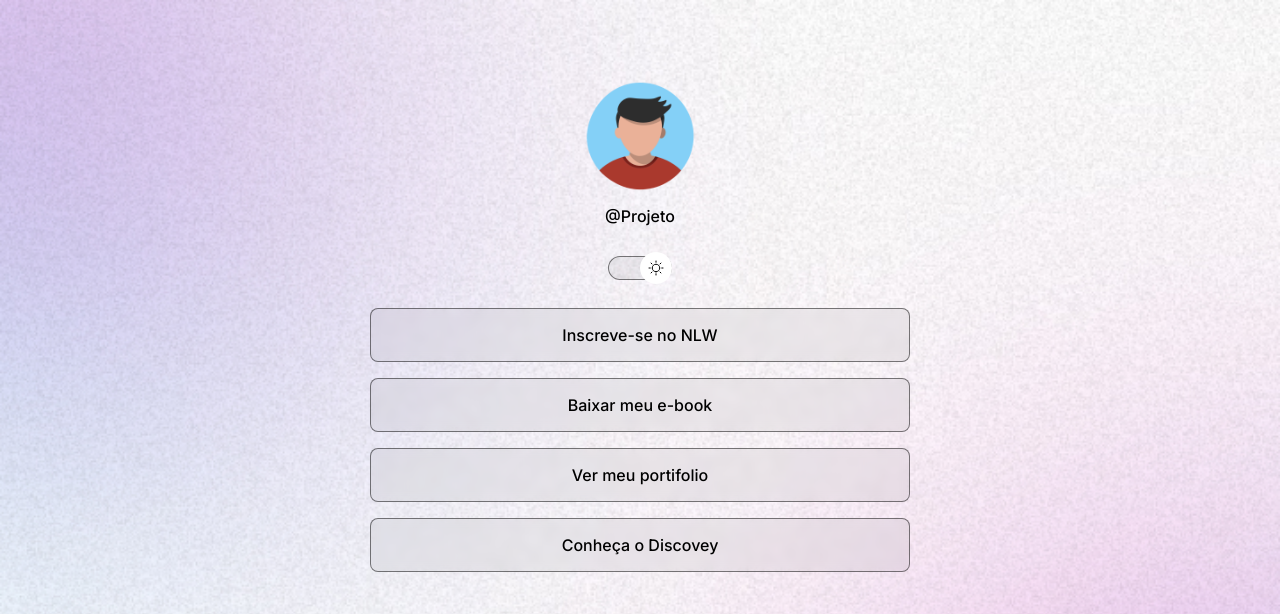
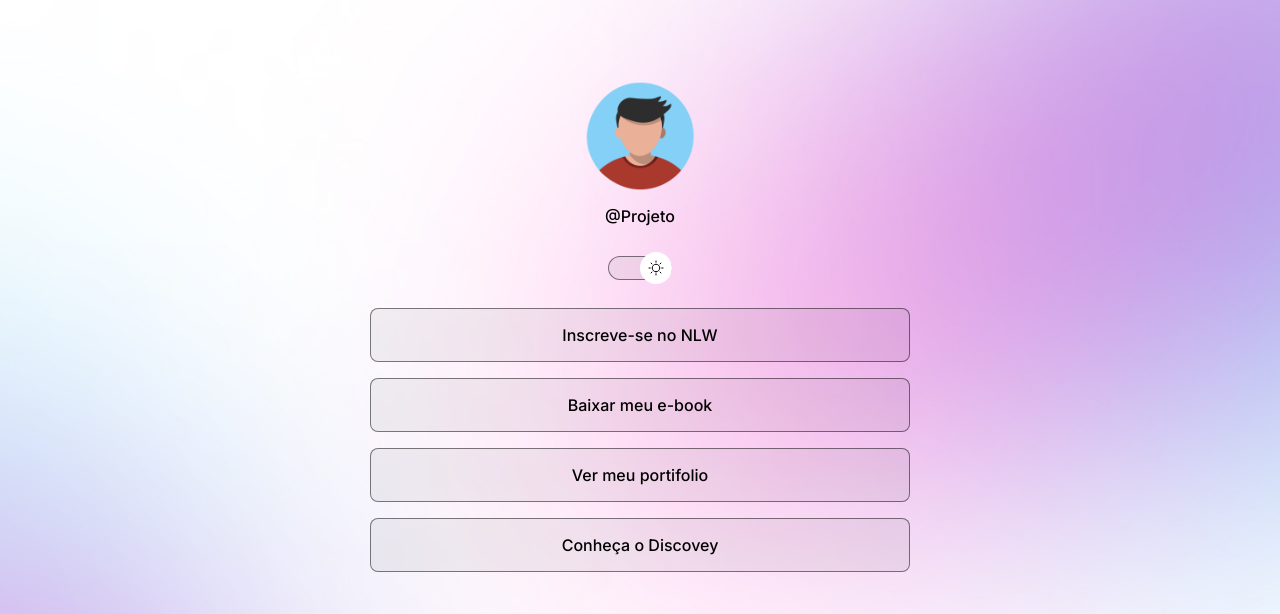
Before and after one commit to lndrumond/linkpage, a plain HTML site: page index.html in a window 1280 px wide. Shown: the top 614 px of the page. Drawn offline with nearby package versions, Linux system fonts and the light colour scheme.

Commit message:
modificacao bg media queries

```diff
--- a/style.css
+++ b/style.css
@@ -27,6 +27,7 @@
 
 body {
   background: var(--bg-url) no-repeat top center / cover;
+  height: 100vh;
 }
 /* tudo dentro do body com esses padrão, quando coloca **/
 body * {
@@ -83,6 +84,7 @@ body * {
   height: 24px;
   background: var(--surface-color);
   border: 1px solid var(--stroke-color);
+  backdrop-filter: blur(4px);
   -webkit-backdrop-filter: blur(4px);
   border-radius: 9999px;
 }
@@ -154,3 +156,14 @@ footer {
   text-align: center;
   font-size: 14px;
 }
+
+/* media queries muda a bg para a desktop depois de um certo tamanho */
+@media(min-width: 700px){
+  :root {
+    --bg-url: url(./assets/bg-desktop.jpg);
+  }
+
+  .light{
+    --bg-url: url(./assets/bg-desktop-light.jpg);
+  }
+}
```
Also changed, not shown: 1 other file.
